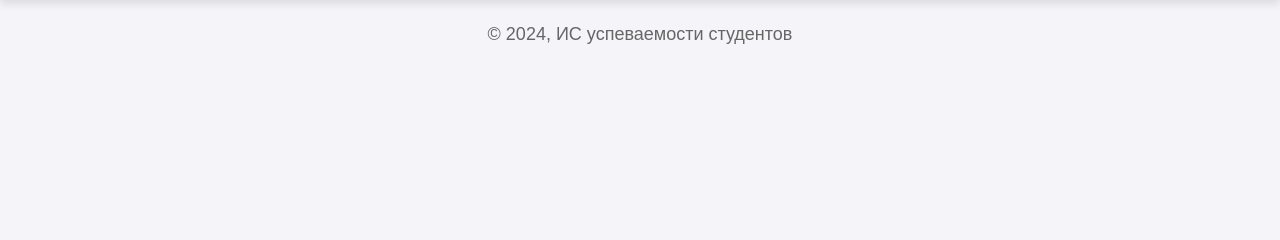
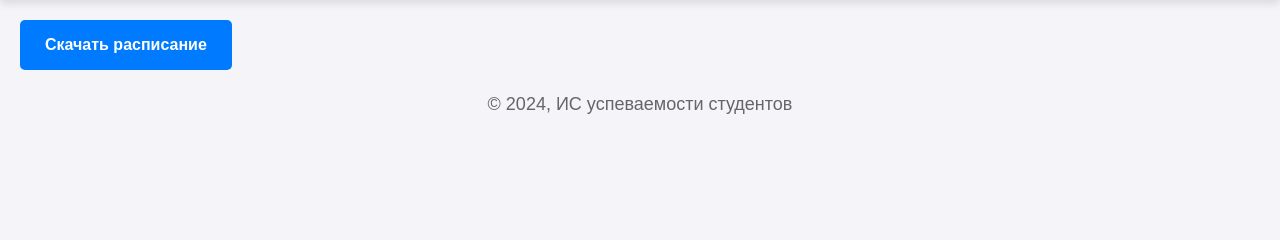
Before and after one commit to xvmwnsx/course, a Django app: page /schedule_list/ in a window 1280 px wide. Shown: the part 275-515 px from the top of the page. Run offline with Django 5.2, Linux system fonts and the light colour scheme; the visitor is signed in with stand-in values (Sample User, id 1); data that the repository does not hold is empty; parts of the project's set-up code (start-up, migrations or seed data) failed here and were passed over.

Commit message:
added the ability to download in file .xlsx from page schedule_list.html

```diff
--- a/student_infobase/schedule/static/schedule/css/style.css
+++ b/student_infobase/schedule/static/schedule/css/style.css
@@ -47,27 +47,27 @@ header nav a {
 .login {
     text-align: center;
     gap: 20px;
+    display: flex;
+    justify-content: center;
+    margin-top: 10px;
 }
 
-
-/* Общие стили для контейнеров */
 .search-bar {
     display: flex;
     justify-content: center;
     margin: 20px 0;
 }
 
-.login {
-    display: flex;
-    justify-content: center;
-    margin-top: 10px;
-    gap: 10px; /* Расстояние между кнопками */
+.form-control {
+    border: 1px solid #ddd;
+    border-radius: 5px;
+    box-shadow: 0 2px 4px rgba(0, 0, 0, 0.1);
 }
 
-/* Стили для формы поиска */
+
 .search_form {
     width: 100%;
-    max-width: 500px; /* Ширина всей формы */
+    max-width: 500px;
     display: flex;
     justify-content: center;
 }
@@ -88,7 +88,7 @@ header nav a {
     box-shadow: 0 2px 8px rgba(0, 0, 0, 0.2);
 }
 
-/* Стили для кнопок входа и регистрации */
+
 .login a {
     display: inline-block;
     padding: 10px 20px;
@@ -117,8 +117,6 @@ header nav a {
     background-color: #0056b3;
     box-shadow: 0 2px 8px rgba(0, 0, 0, 0.2);
 }
-
-
 
 .login-container {
     max-width: 400px;
@@ -319,3 +317,39 @@ button {
 button:hover {
     background-color: #d81b60;
 }
+
+
+a.btn-download {
+    display: inline-block;
+    padding: 12px 25px;
+    background-color: #007bff;
+    color: white;
+    text-decoration: none;
+    font-size: 16px;
+    font-weight: bold;
+    border-radius: 5px;
+    border: none;
+    cursor: pointer;
+    margin-left: 20px;
+    transition: background-color 0.3s ease, transform 0.2s ease;
+}
+
+
+.btn-download:hover {
+    background-color: #0056b3;
+    transform: scale(1.05);
+}
+
+
+.btn-download:active {
+    background-color: #003d80;
+    transform: scale(0.95);
+}
+
+
+@media (max-width: 768px) {
+    .btn-download {
+        padding: 10px 20px;
+        font-size: 14px;
+    }
+}
--- a/student_infobase/schedule/templates/schedule/schedule_list.html
+++ b/student_infobase/schedule/templates/schedule/schedule_list.html
@@ -18,4 +18,8 @@
     </tr>
     {% endfor %}
 </table>
+
+<a href="{% url 'download_schedule' %}" class="btn-download">Скачать расписание</a>
+
+
 {% endblock %}
--- a/student_infobase/schedule/urls.py
+++ b/student_infobase/schedule/urls.py
@@ -14,5 +14,6 @@ urlpatterns = [
     path('schedule_list/', login_required(views.schedule_list), name='schedule_list'),
     path('register/', views.register, name='register'),
     path('schedule_search/', login_required(views.schedule_search), name='schedule_search'),
+    path('download-schedule/', views.download_schedule, name='download_schedule'),
 
 ]
--- a/student_infobase/schedule/views.py
+++ b/student_infobase/schedule/views.py
@@ -6,6 +6,8 @@ from django.contrib.auth import login
 from django.contrib import messages
 from django.contrib.auth.decorators import login_required
 from django.db.models import Q
+from django.http import HttpResponse
+from openpyxl import Workbook
 
 
 class UserLoginView(LoginView):
@@ -61,3 +63,35 @@ def office(request):
     user_groups = request.user.groups.all()
     schedule = Schedule.objects.filter(subject__group__name__in=[group.name for group in user_groups])
     return render(request, 'schedule/office.html', {'user': request.user, 'schedule': schedule})
+
+
+
+def download_schedule(request):
+
+    workbook = Workbook()
+    sheet = workbook.active
+    sheet.title = "Расписание"
+
+
+    sheet.append(["Название предмета", "Дата", "Время", "Кабинет"])
+
+
+    schedules = Schedule.objects.all()
+
+
+    for schedule in schedules:
+        sheet.append([
+            schedule.subject.name,
+            schedule.date.strftime("%d-%m-%Y"),
+            schedule.time.strftime("%H:%M"),
+            schedule.cabinet or "—"
+        ])
+
+
+    response = HttpResponse(
+        content_type='application/vnd.openxmlformats-officedocument.spreadsheetml.sheet'
+    )
+    response['Content-Disposition'] = 'attachment; filename="schedule.xlsx"'
+    workbook.save(response)
+
+    return response
```
